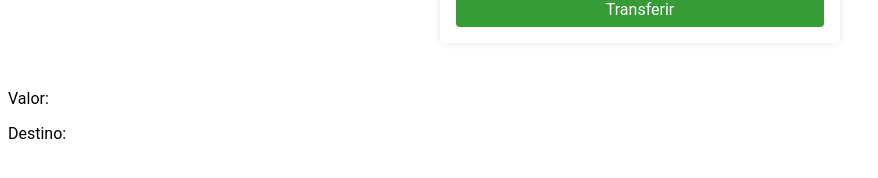
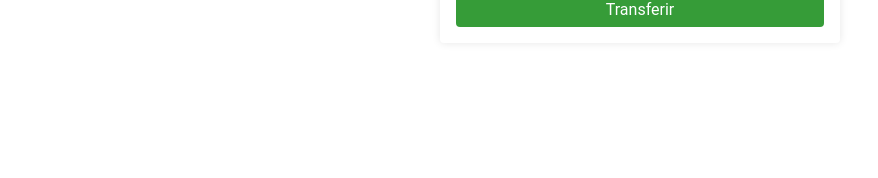
Before and after one commit to alexandrasoares/crud-transferencia-financeira, an Angular app in the folder crud-transferencia-financeira/: page / in a window 1280 px wide. Shown: the part 266-444 px from the top of the page, without its empty margins (0-878 px from the left). Built offline with nearby package versions, Linux system fonts and the light colour scheme.

Commit message:
Listando transações no extrado

```diff
--- a/crud-transferencia-financeira/src/app/app.component.html
+++ b/crud-transferencia-financeira/src/app/app.component.html
@@ -3,4 +3,4 @@
   (valorComErro)="exibirModalErro()"
 ></app-nova-transferencia>
 
-<app-extrato [valorTransferido]="valorTransferido"></app-extrato>
+<app-extrato [valoresTransferidos]="valoresTransferidos"></app-extrato>
--- a/crud-transferencia-financeira/src/app/app.component.ts
+++ b/crud-transferencia-financeira/src/app/app.component.ts
@@ -7,12 +7,12 @@ import { Component } from '@angular/core';
 })
 export class AppComponent {
   title = 'Gerenciamento de Transações Financeiras';
-  valorTransferido: any;
+  valoresTransferidos: any[] = [];
   mensageErro: any;
 
   transferido($event) {
     console.log($event);
-    this.valorTransferido = $event;
+    this.valoresTransferidos.push($event);
   }
 
   exibirModalErro() {
--- a/crud-transferencia-financeira/src/app/extrato/extrato.component.html
+++ b/crud-transferencia-financeira/src/app/extrato/extrato.component.html
@@ -1,2 +1,4 @@
-<p>Valor: {{ valorTransferido?.valor }}</p>
-<p>Destino: {{ valorTransferido?.destino }}</p>
+<div *ngFor="let transferencia of valoresTransferidos">
+  <p>Valor: {{ transferencia?.valor }}</p>
+  <p>Destino: {{ transferencia?.destino }}</p>
+</div>
--- a/crud-transferencia-financeira/src/app/extrato/extrato.component.ts
+++ b/crud-transferencia-financeira/src/app/extrato/extrato.component.ts
@@ -6,7 +6,7 @@ import { Component, Input, OnInit } from '@angular/core';
   styleUrls: ['./extrato.component.scss']
 })
 export class ExtratoComponent implements OnInit {
-  @Input() valorTransferido: any;
+  @Input() valoresTransferidos: any[];
 
   constructor() { }
 
```
